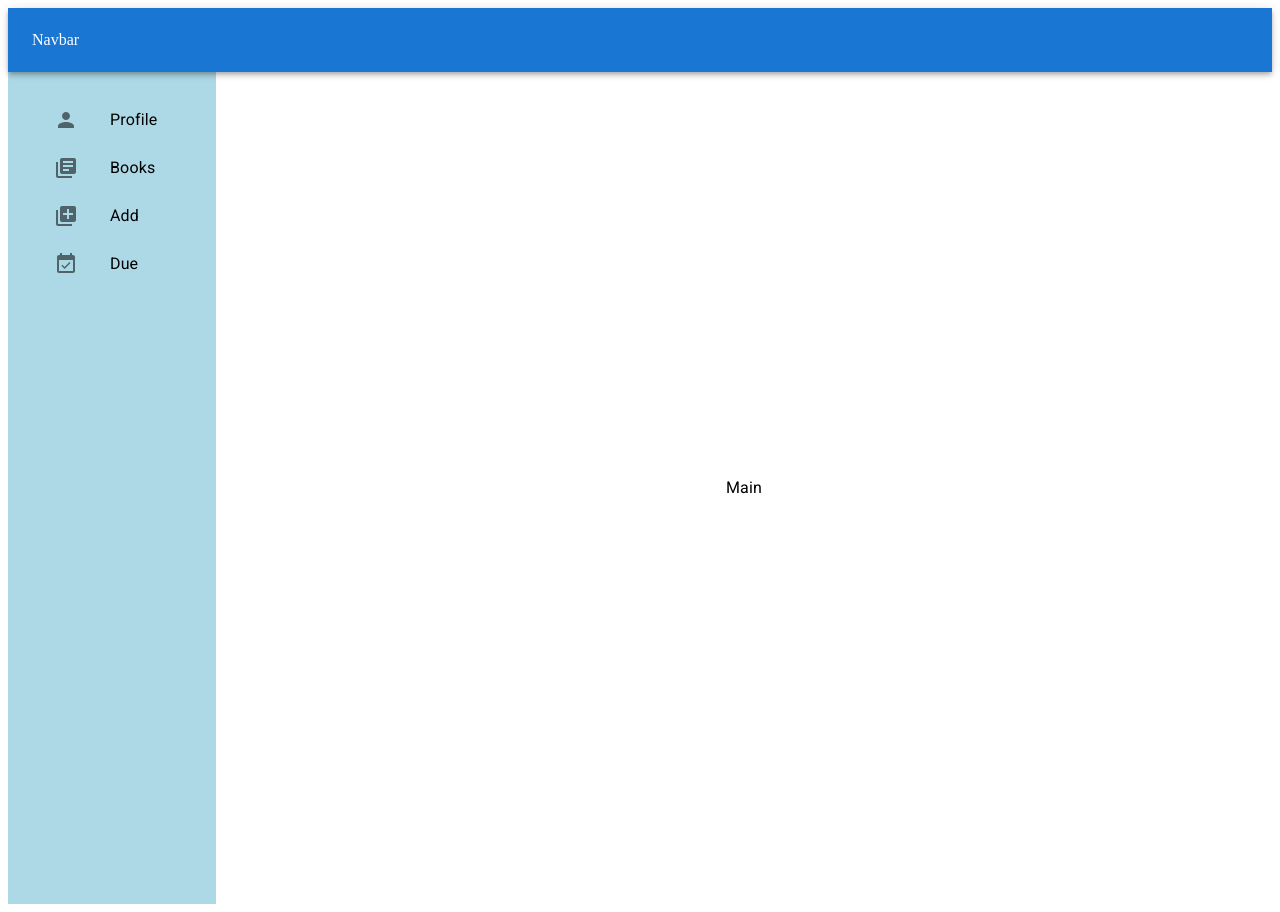
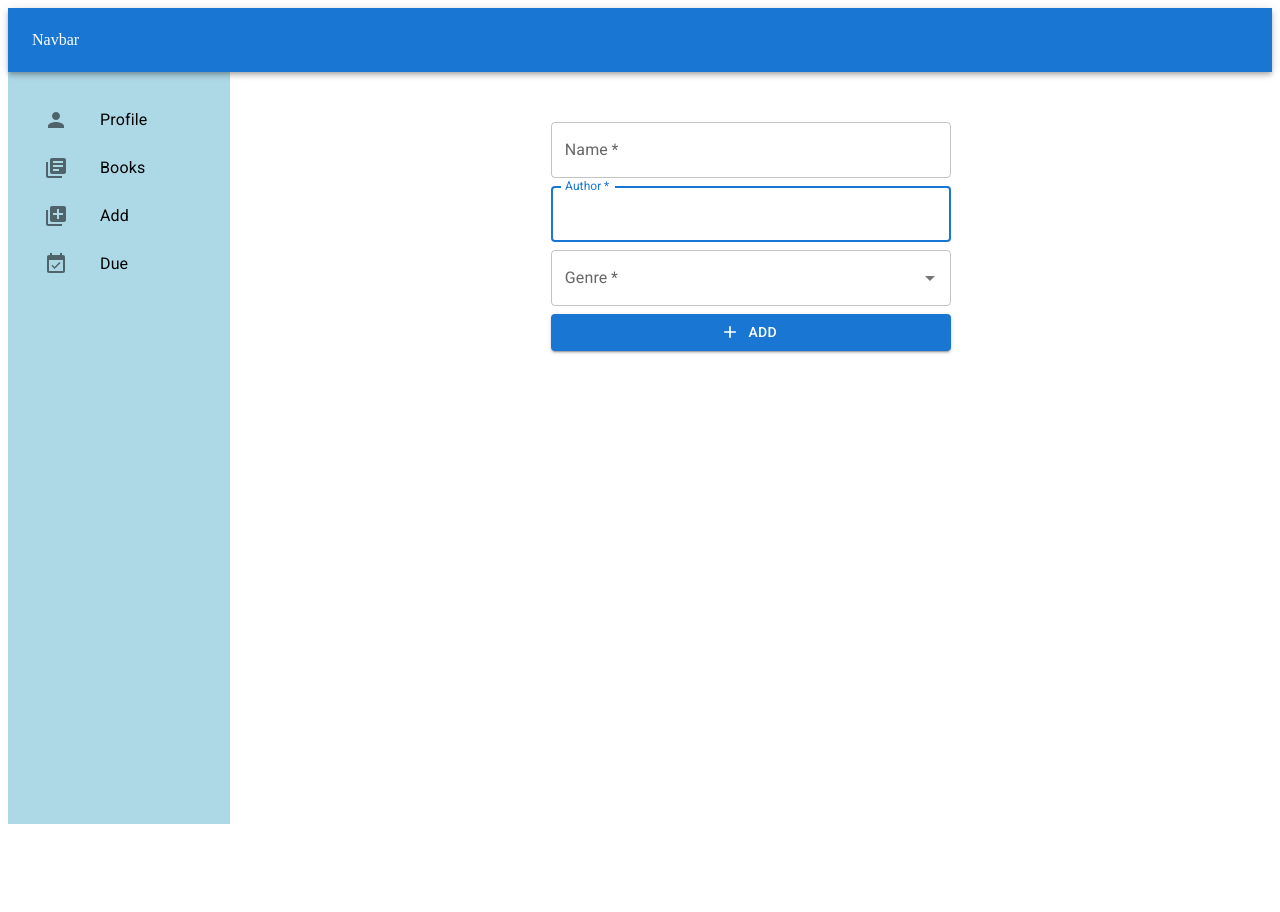
Before and after one commit to Amadeus-911/LMS, a React (Create React App) app in the folder client/: page /add in a window 1280 px wide. After the commit the page ends 832 px from the top, so only its background shows below. Built offline with nearby package versions, Linux system fonts and the light colour scheme.

Commit message:
main form layout react

```diff
--- a/client/src/components/Main.jsx
+++ b/client/src/components/Main.jsx
@@ -1,10 +1,37 @@
 import React from 'react'
-import { Box, Typography } from '@mui/material'
+import { Box, Autocomplete, Button } from '@mui/material'
+import { TextField } from '@mui/material'
+import { Stack } from '@mui/material'
+import AddIcon from '@mui/icons-material/Add'
+
+const fields = [{ label: 'Name' }, { label: 'Author' }]
+const genres = ['Fiction', 'Non-Fiction', 'Novel']
+
+const Form = ({ fields }) => {
+    return (
+        <>
+            {fields.map((field) => (
+                <TextField label={field.label} required variant='outlined' type='text' autoComplete='text' autoFocus />
+            ))}
+        </>
+    )
+}
 
 const Main = () => {
     return (
-        <Box flex={12} justifyContent='center' justifyItems={'center'} alignContent='center'>
-            <Typography>Main</Typography>
+        <Box flex={11} sx={{ justifyContent: 'center', display: 'flex', marginTop: '50px' }}>
+            <Stack spacing={1} sx={{ width: { xs: '250px', sm: '400px' } }}>
+                <Form fields={fields} />
+                <Autocomplete
+                    disablePortal
+                    id='combo-box-demo'
+                    options={genres}
+                    renderInput={(params) => <TextField {...params} required type={'text'} label='Genre' />}
+                />
+                <Button variant='contained' startIcon={<AddIcon />}>
+                    Add
+                </Button>
+            </Stack>
         </Box>
     )
 }
--- a/client/src/components/Sidebar.jsx
+++ b/client/src/components/Sidebar.jsx
@@ -19,7 +19,7 @@ const list = {
 const Item = ({ text, icon }) => {
     return (
         <ListItem disablePadding>
-            <ListItemButton sx={{ paddingX: '30px' }}>
+            <ListItemButton sx={{ paddingX: '20px' }}>
                 <ListItemIcon>{icon}</ListItemIcon>
                 <ListItemText primary={text} />
             </ListItemButton>
@@ -29,7 +29,7 @@ const Item = ({ text, icon }) => {
 
 const Sidebar = () => {
     return (
-        <Box bgcolor='lightblue' flex={2} p={2} sx={{ display: { xs: 'none', sm: 'block' }, height: '100vh' }}>
+        <Box bgcolor='lightblue' flex={2} p={2} sx={{ display: { xs: 'none', sm: 'block' }, height: '90vh' }}>
             <List>
                 {Object.entries(list).map(([text, icon]) => (
                     <Item text={text} icon={icon} />
```
